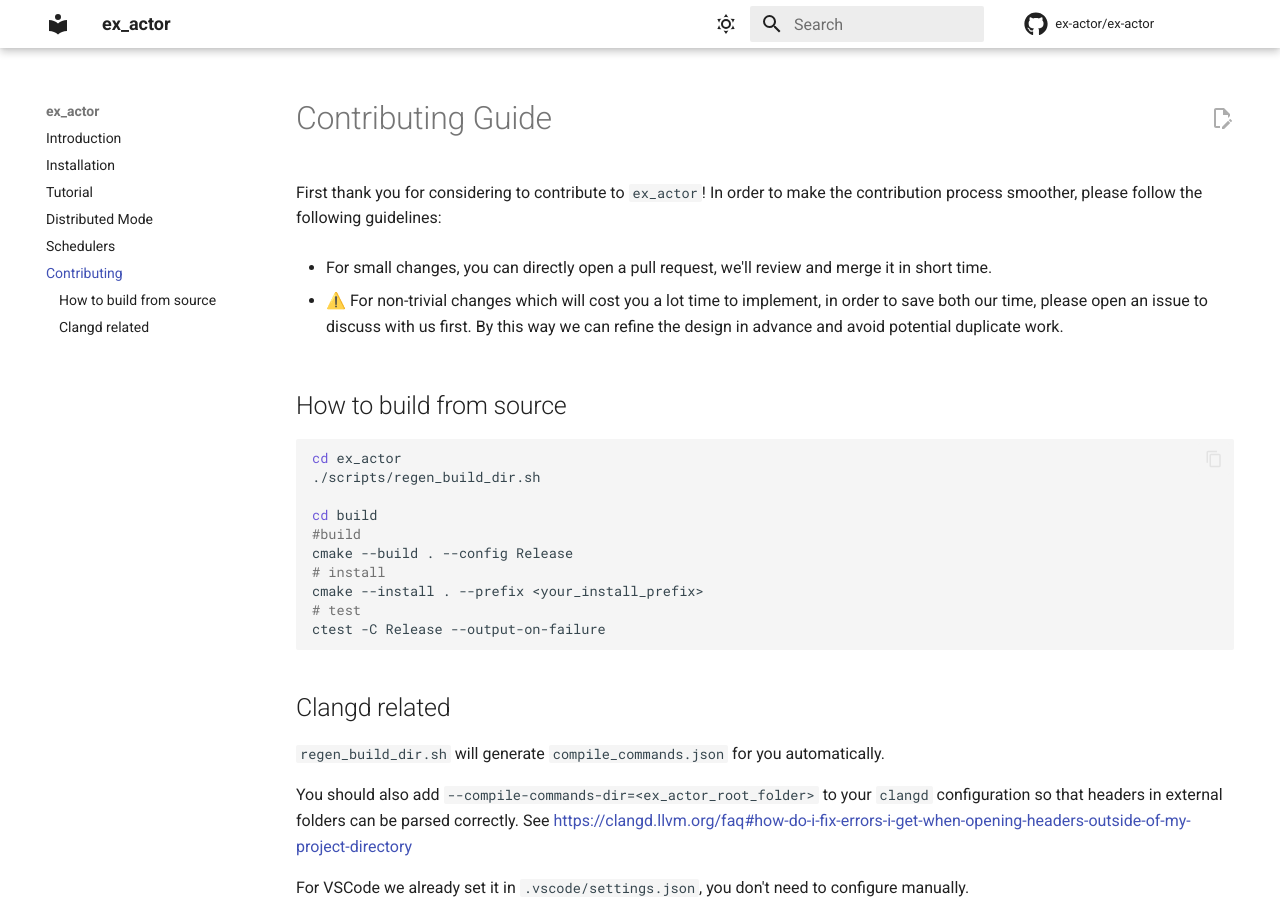
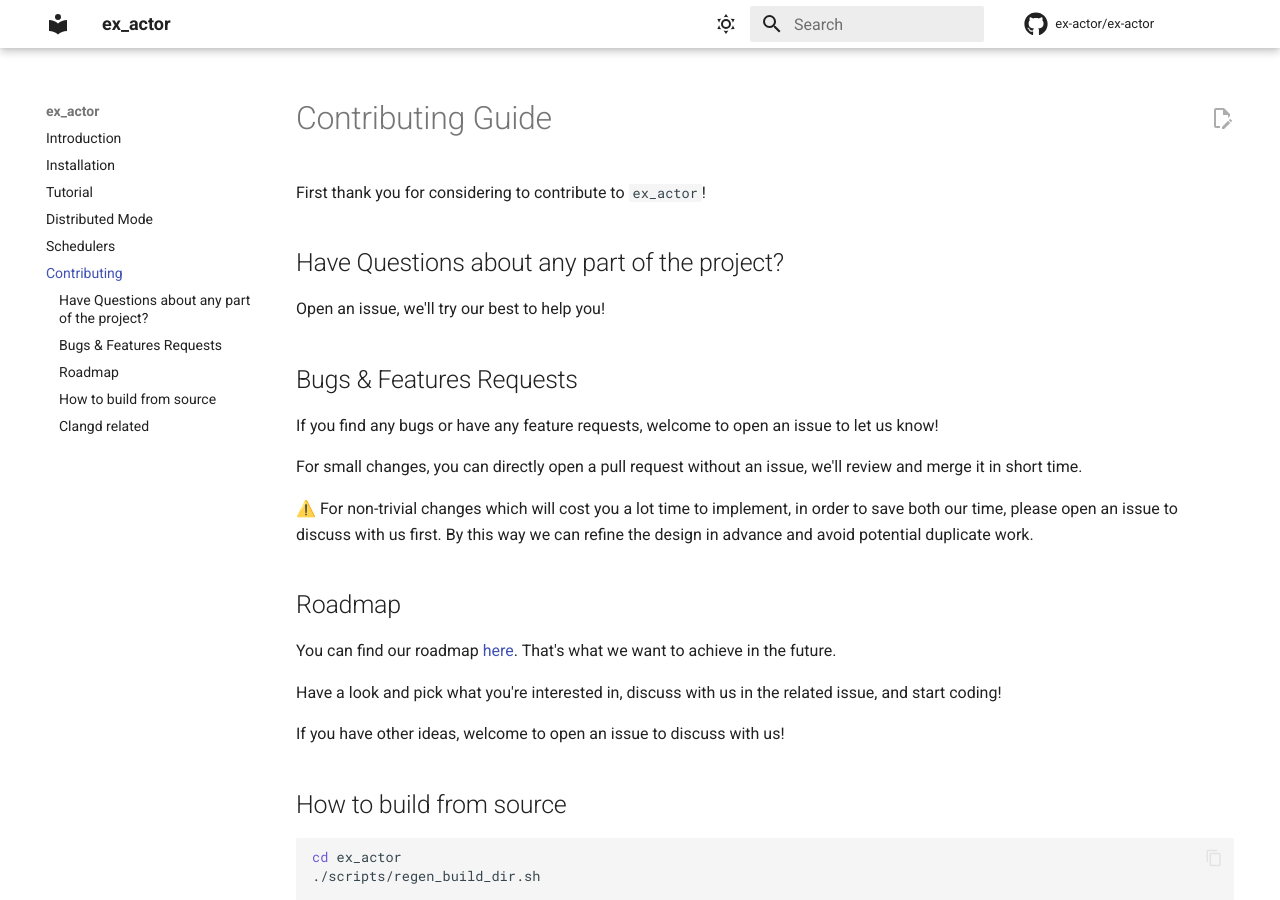
Before and after one commit to ex-actor/ex-actor, an MkDocs documentation site: the page built from docs/contents/contributing.md, in a window 1280 px wide and 900 px high. Built offline with MkDocs 1.6.1 and Material for MkDocs 9.7.7, drawn with Linux system fonts in a browser that asks for light colours; comment, search, counter and statistics services are not loaded.

Commit message:
add contribute guide & roadmap

```diff
--- a/docs/contents/contributing.md
+++ b/docs/contents/contributing.md
@@ -1,11 +1,27 @@
 # Contributing Guide
 
-First thank you for considering to contribute to `ex_actor`! In order to make the contribution process smoother, please follow the following guidelines:
+First thank you for considering to contribute to `ex_actor`!
 
-- For small changes, you can directly open a pull request, we'll review and merge it in short time.
+## Have Questions about any part of the project?
 
-- ⚠️ For non-trivial changes which will cost you a lot time to implement, in order to save both our time, please open an issue to discuss with us first.
+Open an issue, we'll try our best to help you!
+
+## Bugs & Features Requests
+
+If you find any bugs or have any feature requests, welcome to open an issue to let us know!
+
+For small changes, you can directly open a pull request without an issue, we'll review and merge it in short time.
+
+⚠️ For non-trivial changes which will cost you a lot time to implement, in order to save both our time, please open an issue to discuss with us first.
 By this way we can refine the design in advance and avoid potential duplicate work.
+
+## Roadmap
+
+You can find our roadmap [here](https://github.com/orgs/ex-actor/projects/2). That's what we want to achieve in the future.
+
+Have a look and pick what you're interested in, discuss with us in the related issue, and start coding!
+
+If you have other ideas, welcome to open an issue to discuss with us!
 
 ## How to build from source
 
```
Also changed, not shown: README.md.
